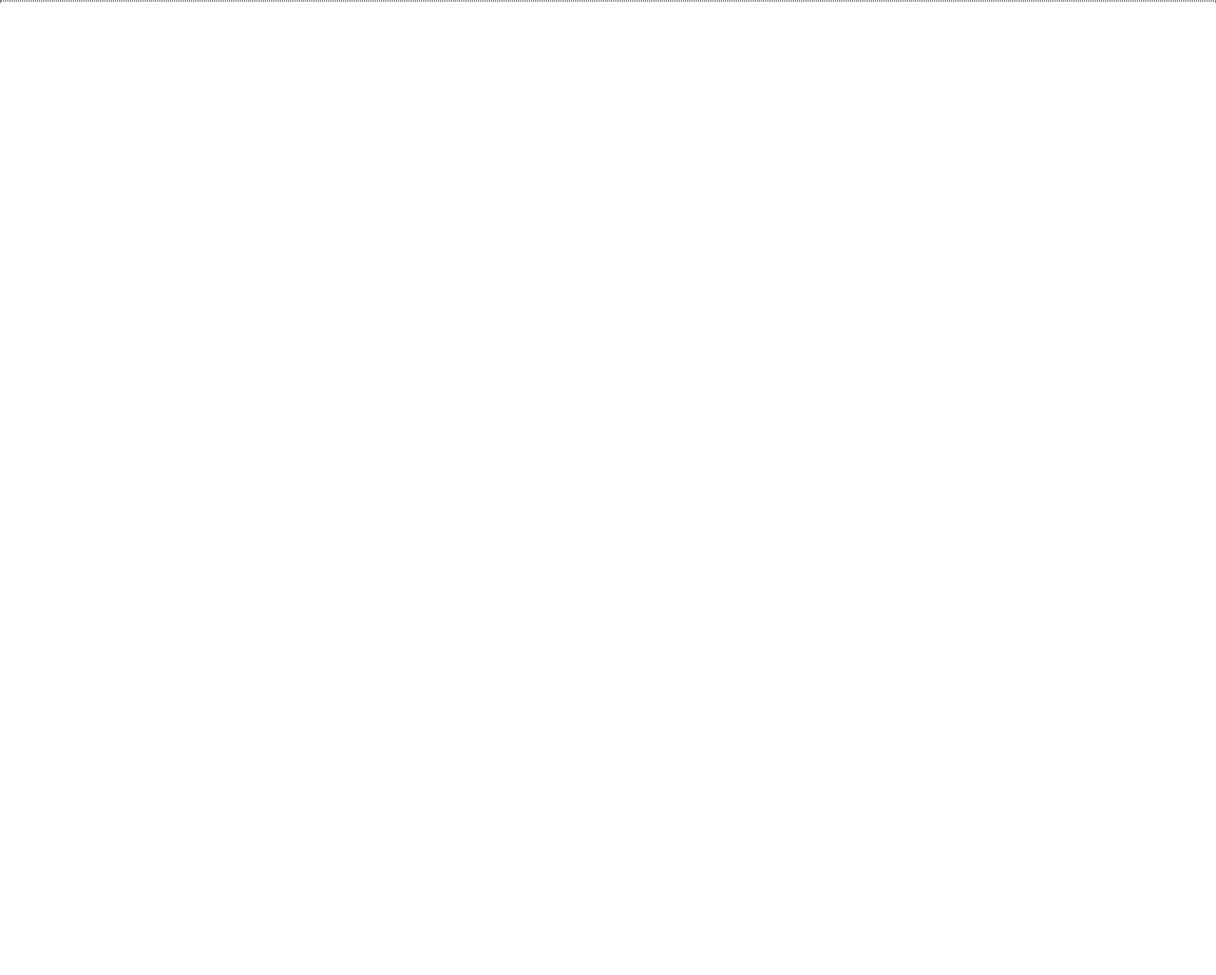
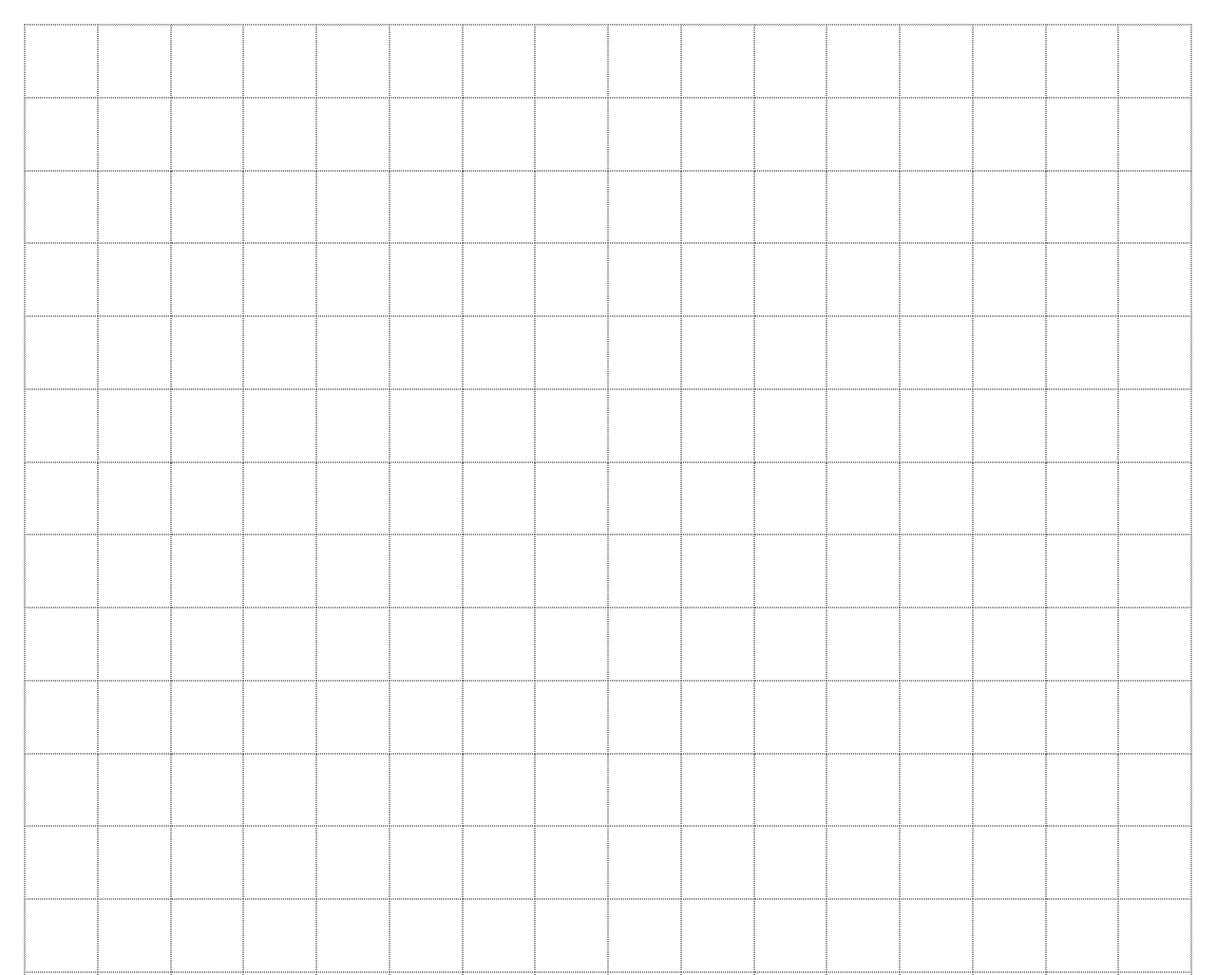
Before and after one commit to lretba/etch-a-sketch, a plain HTML site: page index.html in a window 1280 px wide. Shown: the top 1027 px of the page at 95% size. Before the commit the page ends 800 px from the top, so only its background shows below. Drawn offline with Linux system fonts and the light colour scheme.

Commit message:
CREATE 16x16 SQUARE CELLS
Created 16x16 squared cells within the divs by using JavaScript
(createElement-method). Applied .cell CSS rules in order to make those
cells square (new cool property I learned: "aspect-ratio: 1/1").
Gave the cells a grey border just so I can see them more easily - this
can be styled more nicely later.

```diff
--- a/script.js
+++ b/script.js
@@ -0,0 +1,11 @@
+// Create 16x16 cells and append them to the container div
+let dimension = 16;
+let numberOfCells = (dimension * dimension);
+
+const containerDiv = document.querySelector(".container");
+
+for (let i = 0; i < (numberOfCells); i++) {
+    let gridCell = document.createElement("div");
+    gridCell.classList.add("cell", "grid");
+    containerDiv.appendChild(gridCell);
+}
--- a/style.css
+++ b/style.css
@@ -10,9 +10,12 @@
 
 .container {
     display: flex;
-
+    flex-wrap: wrap;
+    align-items: stretch;
+    margin: 25px;
 }
 
 .cell {
-    flex: 1 1 auto;
+    flex: 1 0 6.25%;
+    aspect-ratio: 1/1;
 }
```
Also changed, not shown: 1 other file.
